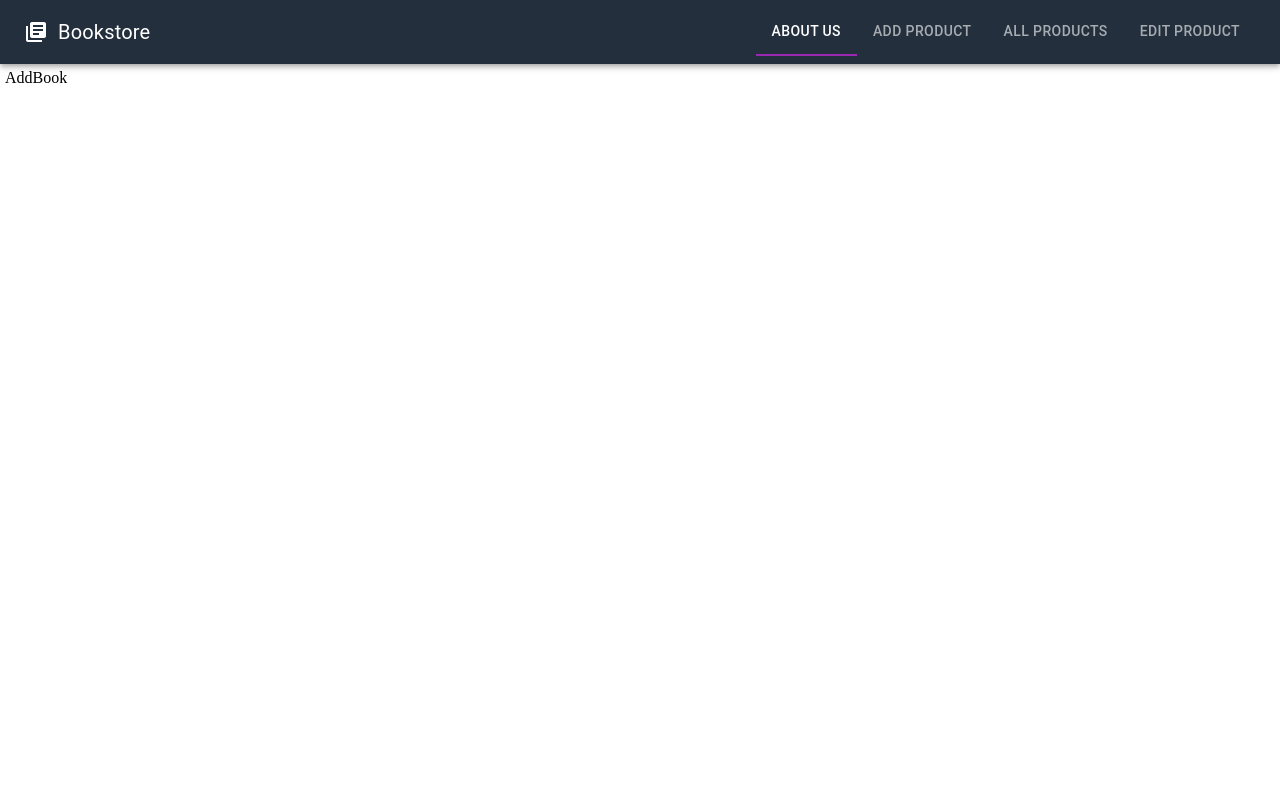
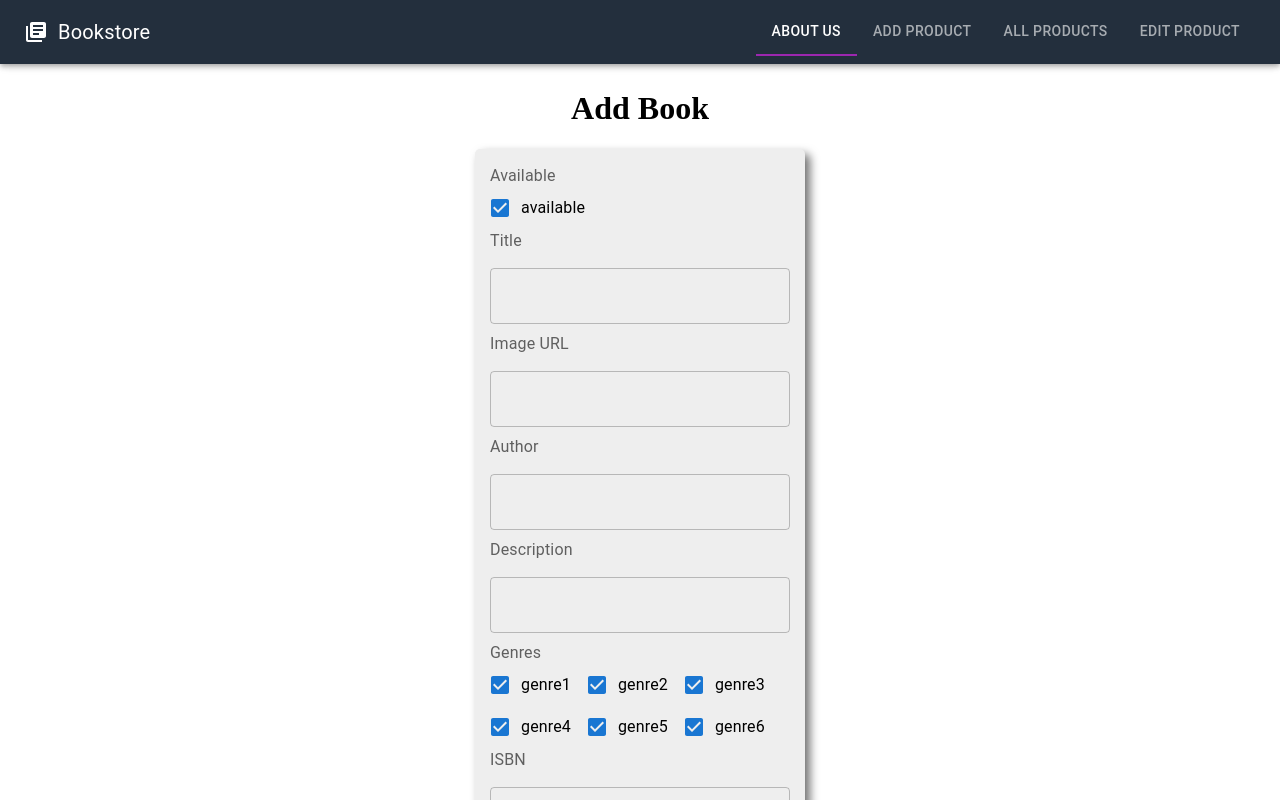
Before and after one commit to crawford134/FullstackBookstoreDemo, a React (Create React App) app in the folder Frontend/: page /add in a window 1280 px wide. Shown: the top 800 px of the page. Built offline with nearby package versions, Linux system fonts and the light colour scheme.

Commit message:
Updated/Completed interface for AddBook

```diff
--- a/Frontend/package.json
+++ b/Frontend/package.json
@@ -11,7 +11,6 @@
     "@testing-library/react": "^13.4.0",
     "@testing-library/user-event": "^13.5.0",
     "axios": "^0.27.2",
-    "dotenv": "^16.0.3",
     "react": "^18.2.0",
     "react-dom": "^18.2.0",
     "react-router-dom": "^6.4.1",
--- a/Frontend/src/components/Book/AddBook.js
+++ b/Frontend/src/components/Book/AddBook.js
@@ -1,9 +1,41 @@
 import React from 'react'
+import { FormControlLabel, Checkbox, FormLabel, TextField, Button } from '@mui/material'
 
-const URL = process.env.URL
+const URL = 'http://localhost:5001/books'
 
 export default function AddBook() {
+  console.log("AddBook URL: ",URL)
   return (
-    <div>AddBook</div>
+    <div className='addbook'>
+      <h1>Add Book</h1>
+        <form className='addform'>
+            <FormLabel>Available</FormLabel>
+            <br />
+            <FormControlLabel control={<Checkbox defaultChecked/>} label="available" />
+            <br />
+            <FormLabel>Title</FormLabel>
+            <TextField margin='normal' fullWidth variant='outlined' name='title'/>
+            <FormLabel>Image URL</FormLabel>
+            <TextField margin='normal' fullWidth variant='outlined' name='image'/>
+            <FormLabel>Author</FormLabel>
+            <TextField margin='normal' fullWidth variant='outlined' name='author'/>
+            <FormLabel>Description</FormLabel>
+            <TextField margin='normal' fullWidth variant='outlined' name='description'/>
+            <FormLabel>Genres</FormLabel>
+              <br />
+              <FormControlLabel control={<Checkbox defaultChecked/>} label="genre1" />
+              <FormControlLabel control={<Checkbox defaultChecked/>} label="genre2" />
+              <FormControlLabel control={<Checkbox defaultChecked/>} label="genre3" />
+              <FormControlLabel control={<Checkbox defaultChecked/>} label="genre4" />
+              <FormControlLabel control={<Checkbox defaultChecked/>} label="genre5" />
+              <FormControlLabel control={<Checkbox defaultChecked/>} label="genre6" />
+              <br />
+            <FormLabel>ISBN</FormLabel>
+            <TextField margin='normal' fullWidth variant='outlined' name='isbn'/>
+            <FormLabel>Price</FormLabel>
+            <TextField margin='normal' fullWidth variant='outlined' name='price'/>
+            <Button>Create</Button>
+        </form>
+    </div>
   )
 }
--- a/Frontend/src/components/Book/Books.js
+++ b/Frontend/src/components/Book/Books.js
@@ -19,6 +19,8 @@ export default function Books() {
   //console.log("Books",books)
 
   return (
+    <div>
+    <center><h1>Available Books</h1></center>
     <ul className='ulbook'>
       {books && books.map((book,i) => (
         <div key={i}>
@@ -26,5 +28,6 @@ export default function Books() {
         </div>
       ))}
     </ul>
+  </div>
   )
 }
--- a/Frontend/src/components/Book/EditBook.js
+++ b/Frontend/src/components/Book/EditBook.js
@@ -1,8 +1,9 @@
 import React from 'react'
 
-const URL = process.env.URL
+const URL = 'http://localhost:5001/books'
 
 export default function EditBook() {
+  console.log("EditBook URL: ",URL)
   return (
     <div>EditBook</div>
   )
--- a/Frontend/src/index.css
+++ b/Frontend/src/index.css
@@ -82,3 +82,20 @@
 .cardbutton{
     flex-direction: row;
 }
+
+.addbook{
+    display: flex;
+    flex-direction: column;
+    flex-wrap: nowrap;
+    align-content: center;
+    justify-content: center;
+    align-items: center;
+}
+
+.addform{
+    background-color: rgb(238, 238, 238);
+    box-shadow: 5px 5px 10px #717171; /* Across, Down, Blur, Colour */
+    border-radius: 5px;
+    max-width: 300px;
+    padding: 15px;
+}
```
Also changed, not shown: Frontend/public/manifest.json, 1 other file (tests, documents, lock files or other folders).
